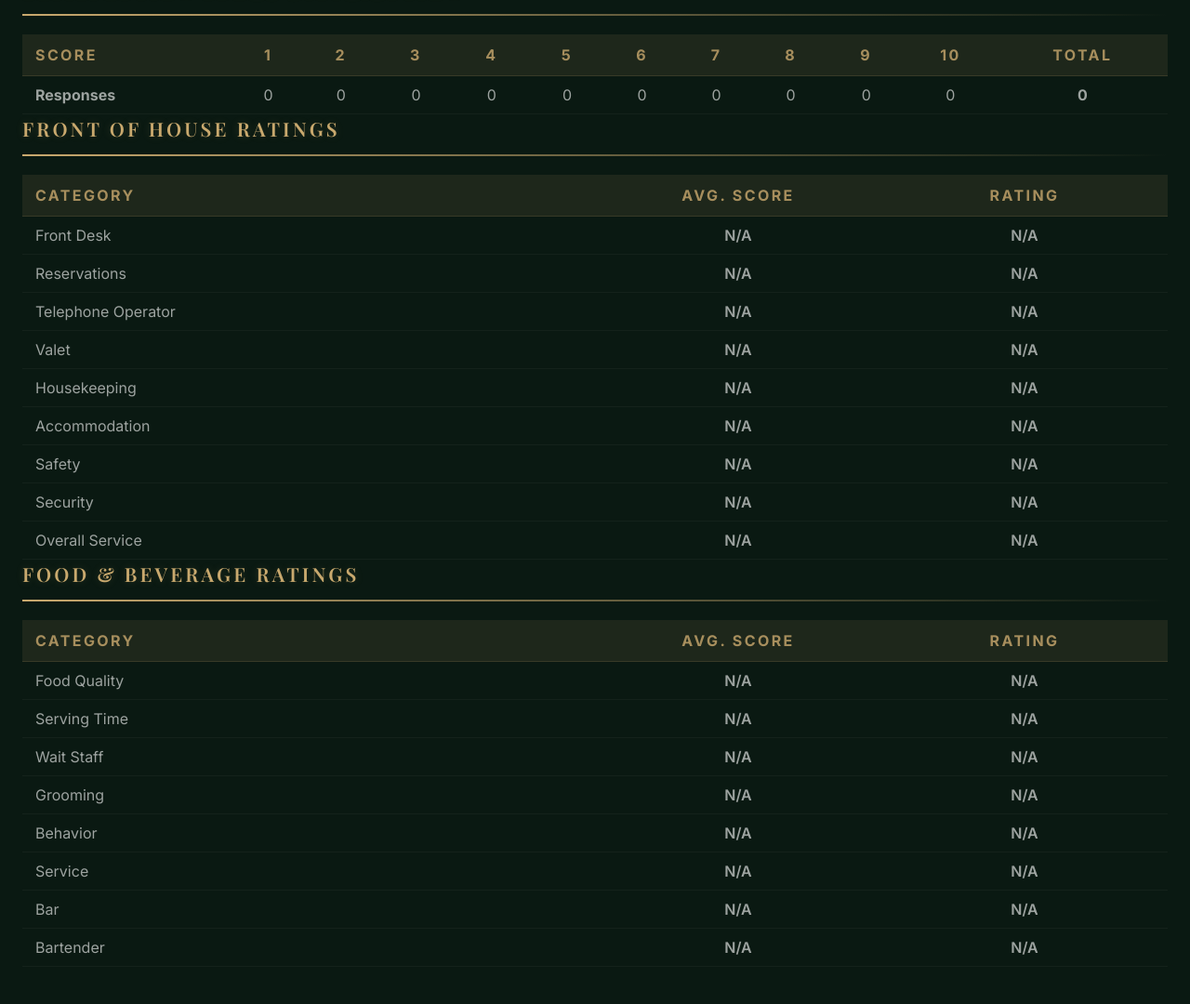
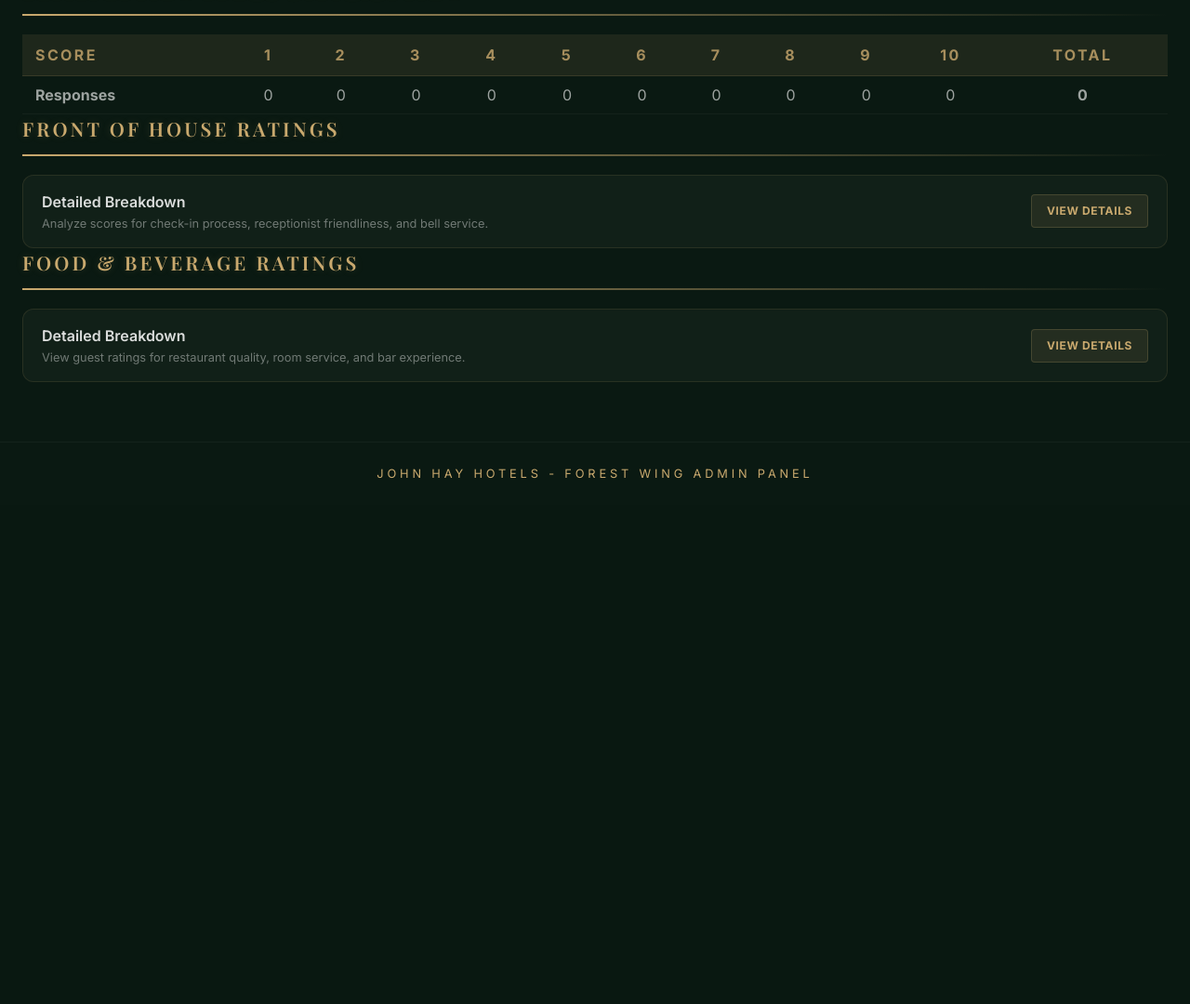
Before and after one commit to Jay7Code/Feedback-form, a PHP site: page /Feedback-form/admin/reports.php in a window 1280 px wide. Shown: the part 528-1608 px from the top of the page at 93% size. After the commit the page ends 1043 px from the top, so only its background shows below. Run offline with PHP 8.4, Linux system fonts and the light colour scheme; the visitor is signed in with stand-in values (Sample User, id 1); data that the repository does not hold is empty; some libraries are stand-ins or nearby versions.

Commit message:
applied modal in admin reports

```diff
--- a/admin/reports.php
+++ b/admin/reports.php
@@ -118,6 +118,8 @@ $_SESSION["admin_logged_in"] !== true
             .comment-card .comment-text { font-size: 9pt; font-style: italic; color: #333 !important; margin-top: 4px; }
             .comment-page { display: block !important; }
             .print-footer { text-align: center; font-size: 7pt; color: #aaa !important; margin-top: 30px; padding-top: 10px; border-top: 1px solid #eee; }
+            .print-only-table { display: block !important; margin-top: 10px; }
+            #reportModal { display: none !important; }
         }
 
         /* ═══ SCREEN-ONLY REPORT STYLES ═══ */
@@ -140,6 +142,15 @@ $_SESSION["admin_logged_in"] !== true
             .comment-card .guest-info { font-size: 0.65rem; color: rgba(201,169,110,0.5); }
             .comment-card .comment-text { font-size: 1rem; font-style: italic; color: rgba(255,255,255,0.5); margin-top: 4px; }
             .print-footer { display: none; }
+            .print-only-table { display: none; }
+
+            /* Modal Styles */
+            .modal-backdrop { position: fixed; inset: 0; background: rgba(10,25,18,0.85); backdrop-filter: blur(5px); z-index: 9999; display: flex; justify-content: center; align-items: flex-start; opacity: 0; pointer-events: none; transition: all 0.3s ease; padding: 3rem 1rem; overflow-y: auto; }
+            .modal-backdrop.active { opacity: 1; pointer-events: auto; }
+            .modal-container { background: #0A1912; border: 1px solid rgba(201,169,110,0.2); border-radius: 12px; width: 100%; max-width: 800px; transform: translateY(-20px) scale(0.95); transition: all 0.3s ease; box-shadow: 0 25px 50px -12px rgba(0,0,0,0.7); display: flex; flex-direction: column; }
+            .modal-backdrop.active .modal-container { transform: translateY(0) scale(1); }
+            .modal-header { padding: 20px 24px; border-bottom: 1px solid rgba(255,255,255,0.06); display: flex; justify-content: space-between; align-items: center; }
+            .modal-body { padding: 24px; }
         }
     </style>
 </head>
@@ -251,6 +262,21 @@ $_SESSION["admin_logged_in"] !== true
     <footer class="text-center py-6 border-t border-white/[0.04] mt-8 no-print">
         <p class="text-gold-400/100 text-[0.8rem] uppercase tracking-[0.3em]">John Hay Hotels - Forest Wing Admin Panel</p>
     </footer>
+
+    <!-- ═══ DATA MODAL ═══ -->
+    <div id="reportModal" class="modal-backdrop no-print">
+        <div class="modal-container text-white">
+            <div class="modal-header">
+                <h3 id="modalTitle" class="font-serif text-[1.4rem] text-gold-400 tracking-wider">Details</h3>
+                <button type="button" id="closeModalBtn" class="text-white/40 hover:text-white transition-colors">
+                    <svg class="w-6 h-6" fill="none" stroke="currentColor" viewBox="0 0 24 24"><path stroke-linecap="round" stroke-linejoin="round" stroke-width="2" d="M6 18L18 6M6 6l12 12"></path></svg>
+                </button>
+            </div>
+            <div id="modalContent" class="modal-body overflow-x-auto">
+                <!-- Data injected here -->
+            </div>
+        </div>
+    </div>
 
     <script>
     (function() {
@@ -438,6 +464,19 @@ $_SESSION["admin_logged_in"] !== true
             html += '<h3 class="font-serif text-[1.5rem] text-white/80 tracking-wide">Report: ' + displayDate(data.date_from) + ' — ' + displayDate(data.date_to) + '</h3>';
             html += '</div></div></div>';
 
+            // ── Modal Section Helper ──
+            function buildModalSection(title, desc, tblHtml) {
+                var sHtml = '<div class="report-section">';
+                sHtml += '<h3>' + title + '</h3>';
+                sHtml += '<div class="no-print stat-box" style="padding:16px 20px; text-align:left; background: rgba(245,235,224,0.03); display:flex; justify-content:space-between; align-items:center;">';
+                sHtml += '<div><div style="font-size:1rem;color:rgba(255,255,255,0.85);font-weight:600;">Detailed Breakdown</div><div style="font-size:0.8rem;color:rgba(255,255,255,0.4); margin-top:2px;">' + desc + '</div></div>';
+                sHtml += '<button type="button" class="btn-open-modal px-4 py-2 rounded bg-gold-400/10 hover:bg-gold-400/20 border border-gold-400/20 text-gold-400 text-[0.75rem] uppercase tracking-wider font-bold transition-transform active:scale-95" data-title="' + escapeHtml(title) + '" data-content="' + encodeURIComponent(tblHtml) + '">View Details</button>';
+                sHtml += '</div>';
+                sHtml += '<div class="print-only-table">' + tblHtml + '</div>';
+                sHtml += '</div>';
+                return sHtml;
+            }
+
             // ── Summary Stats ──
             html += '<div class="report-section">';
             html += '<h3>Summary Overview</h3>';
@@ -483,66 +522,61 @@ $_SESSION["admin_logged_in"] !== true
 
 
             // ── Front of House ──
-            html += '<div class="report-section">';
-            html += '<h3>Front of House Ratings</h3>';
-            html += '<table class="report-table" style="table-layout:fixed;width:100%"><colgroup><col style="width:50%"><col style="width:25%"><col style="width:25%"></colgroup><thead><tr><th>Category</th><th style="text-align:center">Avg. Score</th><th style="text-align:center">Rating</th></tr></thead><tbody>';
+            var fohTable = '<table class="report-table" style="table-layout:fixed;width:100%"><colgroup><col style="width:50%"><col style="width:25%"><col style="width:25%"></colgroup><thead><tr><th>Category</th><th style="text-align:center">Avg. Score</th><th style="text-align:center">Rating</th></tr></thead><tbody>';
             (data.front_of_house || []).forEach(function(item) {
                 var cls = scoreClass(item.avg, 10);
-                html += '<tr><td>' + item.label + '</td>';
-                html += '<td style="text-align:center" class="' + cls + '">' + (item.avg > 0 ? item.avg.toFixed(1) + '/10' : 'N/A') + '</td>';
-                html += '<td style="text-align:center" class="' + cls + '">' + scoreLabel(item.avg) + '</td></tr>';
+                fohTable += '<tr><td>' + item.label + '</td>';
+                fohTable += '<td style="text-align:center" class="' + cls + '">' + (item.avg > 0 ? item.avg.toFixed(1) + '/10' : 'N/A') + '</td>';
+                fohTable += '<td style="text-align:center" class="' + cls + '">' + scoreLabel(item.avg) + '</td></tr>';
             });
-            html += '</tbody></table></div>';
+            fohTable += '</tbody></table>';
+            html += buildModalSection('Front of House Ratings', 'Analyze scores for check-in process, receptionist friendliness, and bell service.', fohTable);
 
             // ── Food & Beverage ──
-            html += '<div class="report-section">';
-            html += '<h3>Food &amp; Beverage Ratings</h3>';
-            html += '<table class="report-table" style="table-layout:fixed;width:100%"><colgroup><col style="width:50%"><col style="width:25%"><col style="width:25%"></colgroup><thead><tr><th>Category</th><th style="text-align:center">Avg. Score</th><th style="text-align:center">Rating</th></tr></thead><tbody>';
+            var fnbTable = '<table class="report-table" style="table-layout:fixed;width:100%"><colgroup><col style="width:50%"><col style="width:25%"><col style="width:25%"></colgroup><thead><tr><th>Category</th><th style="text-align:center">Avg. Score</th><th style="text-align:center">Rating</th></tr></thead><tbody>';
             (data.food_beverage || []).forEach(function(item) {
                 var cls = scoreClass(item.avg, 10);
-                html += '<tr><td>' + item.label + '</td>';
-                html += '<td style="text-align:center" class="' + cls + '">' + (item.avg > 0 ? item.avg.toFixed(1) + '/10' : 'N/A') + '</td>';
-                html += '<td style="text-align:center" class="' + cls + '">' + scoreLabel(item.avg) + '</td></tr>';
+                fnbTable += '<tr><td>' + item.label + '</td>';
+                fnbTable += '<td style="text-align:center" class="' + cls + '">' + (item.avg > 0 ? item.avg.toFixed(1) + '/10' : 'N/A') + '</td>';
+                fnbTable += '<td style="text-align:center" class="' + cls + '">' + scoreLabel(item.avg) + '</td></tr>';
             });
-            html += '</tbody></table></div>';
+            fnbTable += '</tbody></table>';
+            html += buildModalSection('Food &amp; Beverage Ratings', 'View guest ratings for restaurant quality, room service, and bar experience.', fnbTable);
 
             // ── Purpose of Stay ──
             if (data.purpose_breakdown && data.purpose_breakdown.length > 0) {
-                html += '<div class="report-section">';
-                html += '<h3>Purpose of Stay</h3>';
-                html += '<table class="report-table" style="table-layout:fixed;width:100%"><colgroup><col style="width:50%"><col style="width:25%"><col style="width:25%"></colgroup><thead><tr><th>Purpose</th><th style="text-align:center">Count</th><th style="text-align:center">Percentage</th></tr></thead><tbody>';
+                var purpTable = '<table class="report-table" style="table-layout:fixed;width:100%"><colgroup><col style="width:50%"><col style="width:25%"><col style="width:25%"></colgroup><thead><tr><th>Purpose</th><th style="text-align:center">Count</th><th style="text-align:center">Percentage</th></tr></thead><tbody>';
                 var totalPurpose = 0;
                 data.purpose_breakdown.forEach(function(p) { totalPurpose += parseInt(p.count); });
                 data.purpose_breakdown.forEach(function(p) {
                     var pct = totalPurpose > 0 ? ((parseInt(p.count) / totalPurpose) * 100).toFixed(1) : 0;
-                    html += '<tr><td>' + p.purpose + '</td><td style="text-align:center">' + p.count + '</td><td style="text-align:center">' + pct + '%</td></tr>';
+                    purpTable += '<tr><td>' + p.purpose + '</td><td style="text-align:center">' + p.count + '</td><td style="text-align:center">' + pct + '%</td></tr>';
                 });
-                html += '</tbody></table></div>';
+                purpTable += '</tbody></table>';
+                html += buildModalSection('Purpose of Stay', 'Explore why guests are visiting John Hay Hotels.', purpTable);
             }
 
             // ── Nationality Breakdown ──
             if (data.nationality_breakdown && data.nationality_breakdown.length > 0) {
-                html += '<div class="report-section">';
-                html += '<h3>Nationality Distribution</h3>';
-                html += '<table class="report-table" style="table-layout:fixed;width:100%"><colgroup><col style="width:50%"><col style="width:25%"><col style="width:25%"></colgroup><thead><tr><th>Nationality</th><th style="text-align:center">Count</th><th style="text-align:center">Percentage</th></tr></thead><tbody>';
+                var natTable = '<table class="report-table" style="table-layout:fixed;width:100%"><colgroup><col style="width:50%"><col style="width:25%"><col style="width:25%"></colgroup><thead><tr><th>Nationality</th><th style="text-align:center">Count</th><th style="text-align:center">Percentage</th></tr></thead><tbody>';
                 var totalNation = 0;
                 data.nationality_breakdown.forEach(function(n) { totalNation += parseInt(n.count); });
                 data.nationality_breakdown.forEach(function(n) {
                     var pct = totalNation > 0 ? ((parseInt(n.count) / totalNation) * 100).toFixed(1) : 0;
-                    html += '<tr><td>' + n.nation + '</td><td style="text-align:center">' + n.count + '</td><td style="text-align:center">' + pct + '%</td></tr>';
+                    natTable += '<tr><td>' + n.nation + '</td><td style="text-align:center">' + n.count + '</td><td style="text-align:center">' + pct + '%</td></tr>';
                 });
-                html += '</tbody></table></div>';
+                natTable += '</tbody></table>';
+                html += buildModalSection('Nationality Distribution', 'Analyze the demographic origins of the feedback respondents.', natTable);
             }
 
             // ── Guest Type ──
             if (data.first_stay && data.first_stay.length > 0) {
-                html += '<div class="report-section">';
-                html += '<h3>Guest Type</h3>';
-                html += '<table class="report-table" style="table-layout:fixed;width:100%"><colgroup><col style="width:50%"><col style="width:25%"><col style="width:25%"></colgroup><thead><tr><th>Type</th><th style="text-align:center">Count</th><th></th></tr></thead><tbody>';
+                var gstTable = '<table class="report-table" style="table-layout:fixed;width:100%"><colgroup><col style="width:50%"><col style="width:25%"><col style="width:25%"></colgroup><thead><tr><th>Type</th><th style="text-align:center">Count</th><th></th></tr></thead><tbody>';
                 data.first_stay.forEach(function(fs) {
-                    html += '<tr><td>' + fs.type + '</td><td style="text-align:center">' + fs.count + '</td><td></td></tr>';
+                    gstTable += '<tr><td>' + fs.type + '</td><td style="text-align:center">' + fs.count + '</td><td></td></tr>';
                 });
-                html += '</tbody></table></div>';
+                gstTable += '</tbody></table>';
+                html += buildModalSection('Guest Type', 'See the ratio of first-time vs returning guests.', gstTable);
             }
 
             // ── Daily Breakdown ──
@@ -625,6 +659,37 @@ $_SESSION["admin_logged_in"] !== true
 
             reportContent.innerHTML = html;
 
+            // ── Bind Modal Events ──
+            var modal = document.getElementById('reportModal');
+            var modalTitle = document.getElementById('modalTitle');
+            var modalContent = document.getElementById('modalContent');
+            var closeBtn = document.getElementById('closeModalBtn');
+
+            function openModal(title, content) {
+                modalTitle.innerHTML = title;
+                modalContent.innerHTML = content;
+                modal.classList.add('active');
+                document.body.style.overflow = 'hidden';
+            }
+
+            function closeModal() {
+                modal.classList.remove('active');
+                document.body.style.overflow = '';
+            }
+
+            closeBtn.onclick = closeModal;
+            modal.onclick = function(e) {
+                if (e.target === modal) closeModal();
+            };
+
+            var openBtns = document.querySelectorAll('.btn-open-modal');
+            openBtns.forEach(function(btn) {
+                btn.addEventListener('click', function() {
+                    openModal(this.getAttribute('data-title'), decodeURIComponent(this.getAttribute('data-content')));
+                });
+            });
+
+            // ── Comments Pagination Logic ──
             if (typeof totalPages !== 'undefined' && totalPages > 1) {
                 var currentPage = 1;
                 var btnPrev = document.getElementById('btn-prev-comments');
```
